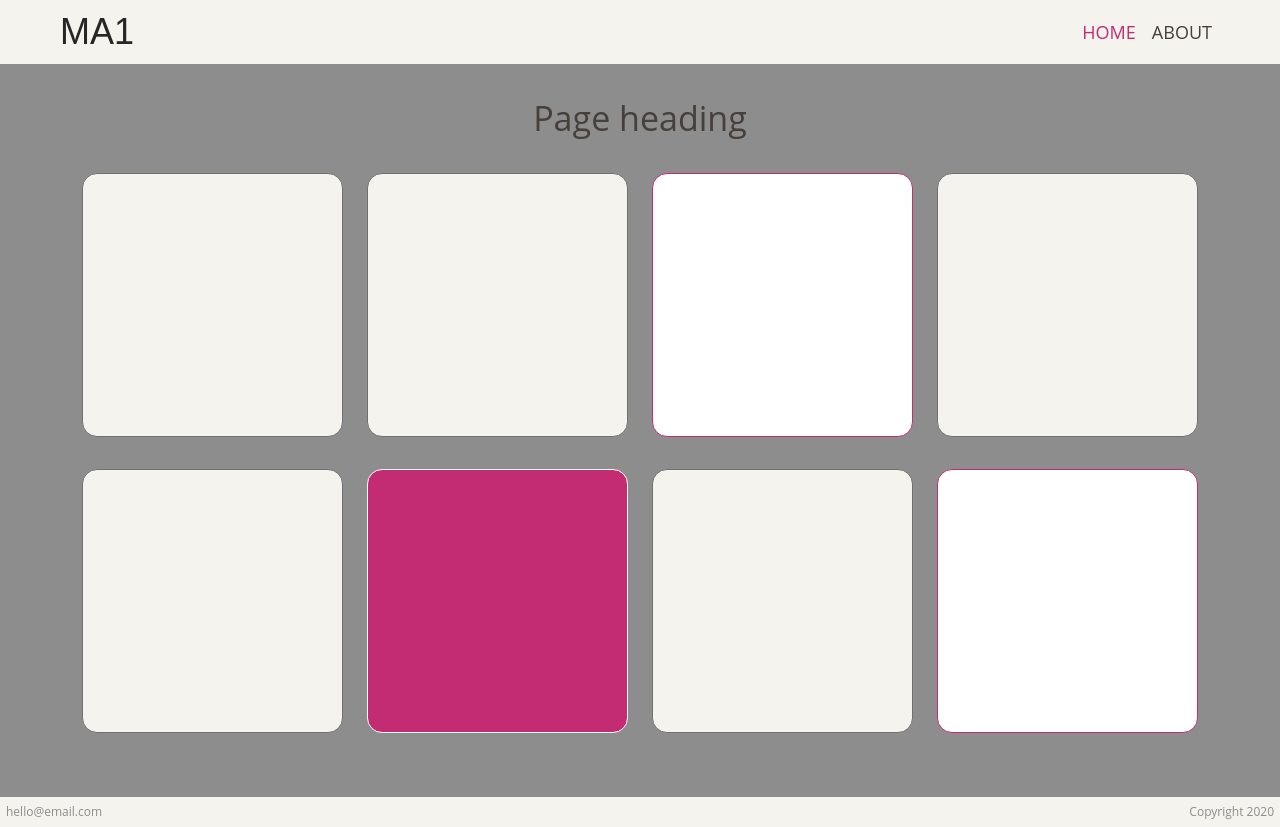
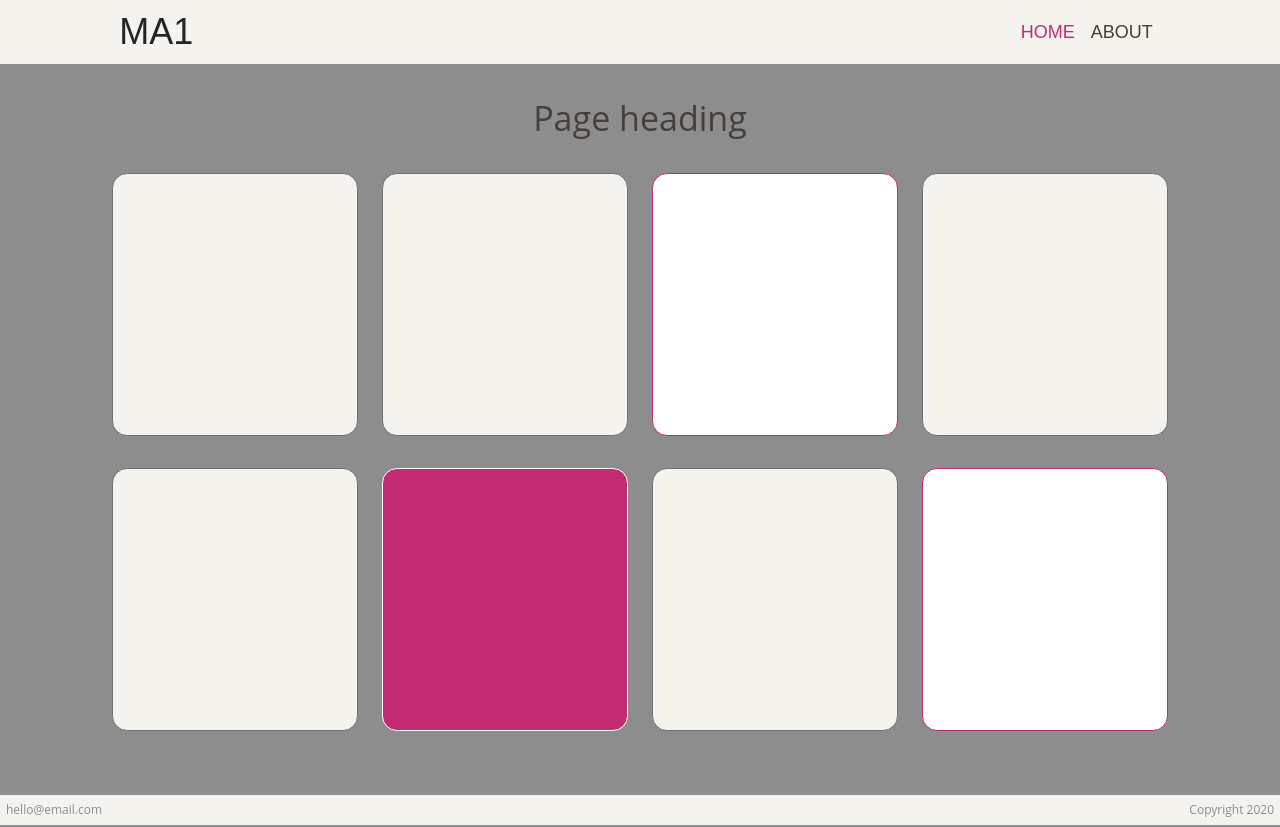
Before and after one commit to heliuxdesign/Heli-Jarvelainen-css-frameworks-ma1, a plain HTML site: page Module assignment Level 1 Process/index.html in a window 1280 px wide. Drawn offline with nearby package versions, Linux system fonts and the light colour scheme.

Commit message:
Add files via upload

```diff
--- a/Module assignment Level 1 Process/css/_home.css
+++ b/Module assignment Level 1 Process/css/_home.css
@@ -1,7 +1,12 @@
 .card {
     margin-bottom: 2em;
-    height: 264px;
+    height: 263px;
     border-radius: 15px;
+}
+
+.container {
+    max-width: 90%;
+    padding: 0 3em 0 3em;
 }
 
 .grey {
--- a/Module assignment Level 1 Process/css/_nav.css
+++ b/Module assignment Level 1 Process/css/_nav.css
@@ -15,6 +15,10 @@
     font-size: 18px;
 }
 
+.container-fluid {
+    max-width: 90%;
+}
+
 .active {
     color: var(--secondary) !important;
 }
@@ -22,3 +26,7 @@
 .navbar-collapse {
     z-index: 1;
 }
+
+.nav-item {
+    font-family: "Archivo Narrow", sans-serif;
+}
```
